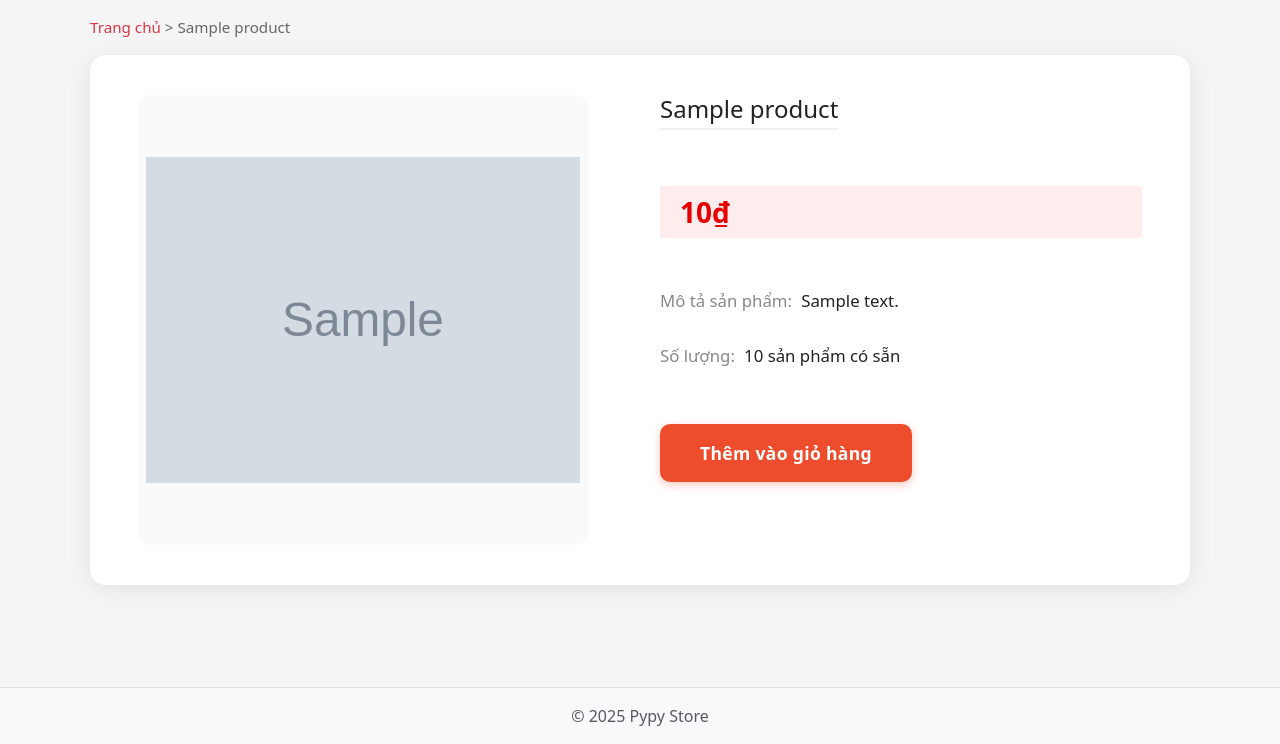
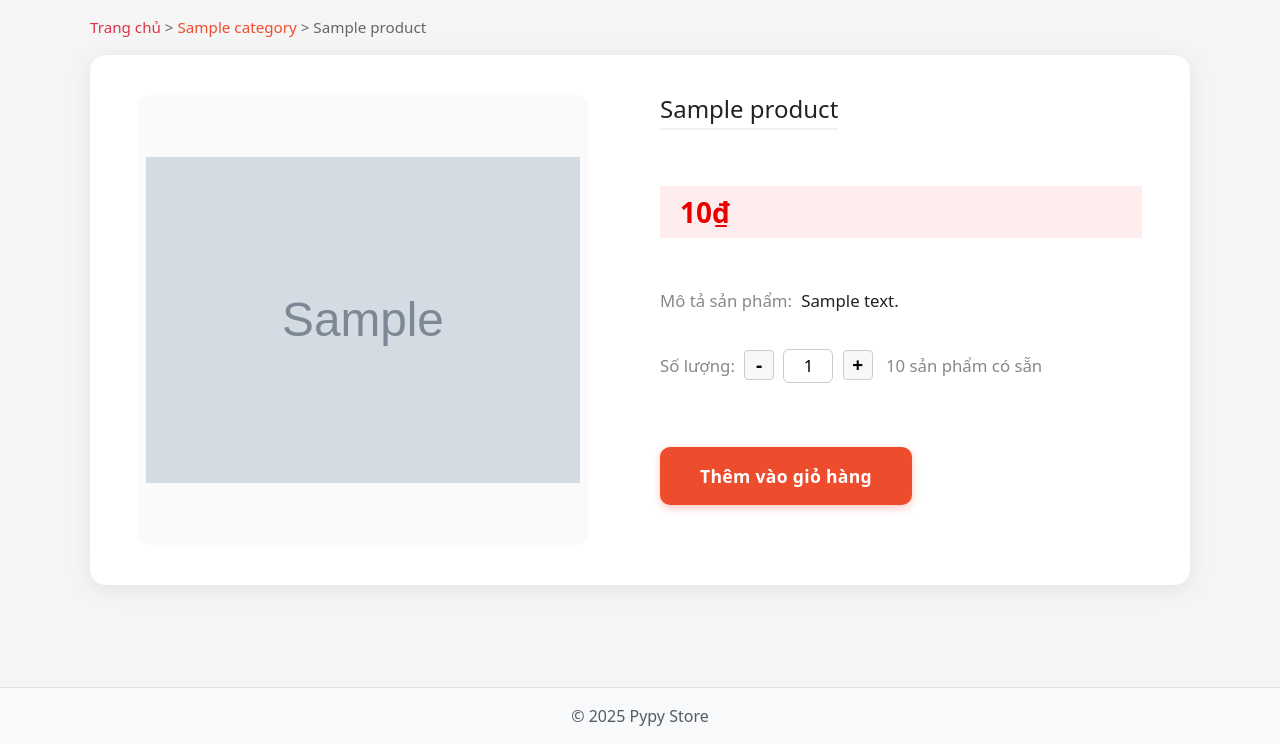
Before and after one commit to BTu-newbiecod/flask-ecommerce-project, a Flask app: a page that uses app/templates/product_detail.html in a window 1280 px wide. Shown: the part 56-800 px from the top of the page. Run offline with Flask 3, Linux system fonts and the light colour scheme; tables that the repository leaves empty hold one stand-in row (values such as "Sample post"); grey boxes marked "Sample" are stand-in pictures; some libraries are stand-ins or nearby versions.

Commit message:
fe nav category

```diff
--- a/app/templates/product_detail.html
+++ b/app/templates/product_detail.html
@@ -51,10 +51,6 @@
         padding-left: 2rem;
     }
 
-    .product-info > *:not(:last-child) {
-        margin-bottom: 1.5rem;
-    }
-
     .product-info h2 {
         font-size: 1.5rem;
         font-weight: 500;
@@ -79,7 +75,7 @@
     .product-description {
         font-size: 1.05rem;
         line-height: 1.8;
-        margin-bottom: 1rem;
+        margin-bottom: 2rem;
     }
 
     .product-description .desc-label {
@@ -95,7 +91,7 @@
 
 
     .btn-buy {
-        margin-top: 1.8rem;
+        margin-top: 3.5rem;
         background-color: #ee4d2d;
         color: #fff;
         border: none;
@@ -166,6 +162,44 @@
         }
     }
 
+    .volumn-btn {
+        width: 30px;
+        height: 30px;
+        padding: 0;
+        border: 1px solid #ccc;
+        border-radius: 4px;
+        background-color: #f8f8f8;
+        cursor: pointer;
+        font-size: 1.2rem;
+        font-weight: bold;
+        transition: background-color 0.2s ease;
+        display: inline-flex;
+        align-items: center;
+        justify-content: center;
+    }
+
+
+    .volumn-btn:hover {
+        background-color: #ddd;
+    }
+
+    #amount {
+        width: 50px;
+        text-align: center;
+        border: 1px solid #ccc;
+        border-radius: 6px;
+        margin: 0 5px;
+    }
+
+    .error-msg {
+        position: absolute;
+        display: block;
+        color: red;
+        min-height: 18px;
+        font-size: 0.9rem;
+        margin-top: 5px;
+        margin-left: 5px;
+    }
 </style>
 {% endblock %}
 
@@ -174,6 +208,7 @@
     <div class="product-wrapper">
         <div class="breadcrumb mb-3">
             <a href="{{ url_for('main.index') }}" class="text-danger">Trang chủ </a> &nbsp;>&nbsp;
+            <a href="{{ url_for('main.filter_product') }}?category={{ product.category.id }}&min_price=&max_price=">{{  product.category.name }}</a>  &nbsp;>&nbsp;
             <span>{{ product.name }}</span>
         </div>
 
@@ -182,16 +217,23 @@
 
             <div class="product-info">
                 <h2>{{ product.name }}</h2>
-                <div class="product-price">{{ "{:,.0f}".format(product.price) }}₫</div>
+                <div class="product-price">{{ "{:,.0f}".format(product.price).replace(",", ".") }}₫</div>
                 <p class="product-description">
                     <span class="desc-label">Mô tả sản phẩm:</span>
                     <span class="desc-text">{{ product.description or "Chưa có mô tả cho sản phẩm này." }}</span>
                 </p>
                 {%if product.stock > 0 %}
-                    <p class="product-description">
+                    <p class="product-description" style="margin-bottom: 0.5rem !important">
                         <span class="desc-label">Số lượng:</span>
-                        <span class="desc-text">{{ product.stock}} sản phẩm có sẵn</span>
+
+                        <button onclick="updateAmount('minus')" class="volumn-btn"> - </button>
+                        <input id="amount" type="text" value="1" min="1" max="{{ product.stock }}">
+                        <button onclick="updateAmount('add')" class="volumn-btn"> + </button>
+
+                        <span class="desc-label">  &nbsp; {{ product.stock}} sản phẩm có sẵn </span>
                     </p>
+
+                    <p id="amount-error" class="error-msg"></p>
                 {% else %}
                     <p class="product-description">
                         <span class="desc-label">Số lượng:</span>
@@ -204,3 +246,60 @@
     </div>
 </div>
 {% endblock %}
+
+{% block scripts %}
+<script>
+    var stock = {{ product.stock or 0 }};
+
+    function updateAmount(action)
+    {
+        let input = document.getElementById("amount");
+        let errorEl = document.getElementById("amount-error");
+        let v = parseInt(input.value);
+
+        if (!v) v = 1;
+
+        if (action === "add") {
+            v++;
+            if (v > stock)
+            {
+                v = stock;
+                errorEl.textContent = "Số lượng bạn chọn đã đạt mức tối đa của sản phẩm này!";
+            }
+            else errorEl.textContent = "";
+        }
+        else if (action === "minus")
+        {
+            if (v > 1) v--;
+            errorEl.textContent = "";
+        }
+
+        input.value = v;
+    }
+
+    const input = document.getElementById("amount");
+    input.addEventListener("keydown", function(event) {
+        if (event.key === "Enter") {
+            let v = parseInt(this.value);
+            let errorEl = document.getElementById("amount-error");
+
+            if (isNaN(v) || v < 1)
+            {
+                v = 1;
+                errorEl.textContent = "";
+            }
+            else if (v > stock)
+            {
+                v = stock;
+                errorEl.textContent = "Số lượng bạn chọn đã đạt mức tối đa của sản phẩm này!";
+            }
+            else errorEl.textContent = "";
+
+            this.value = v;
+        }
+    });
+
+</script>
+{% endblock %}
+</body>
+</html>
```
